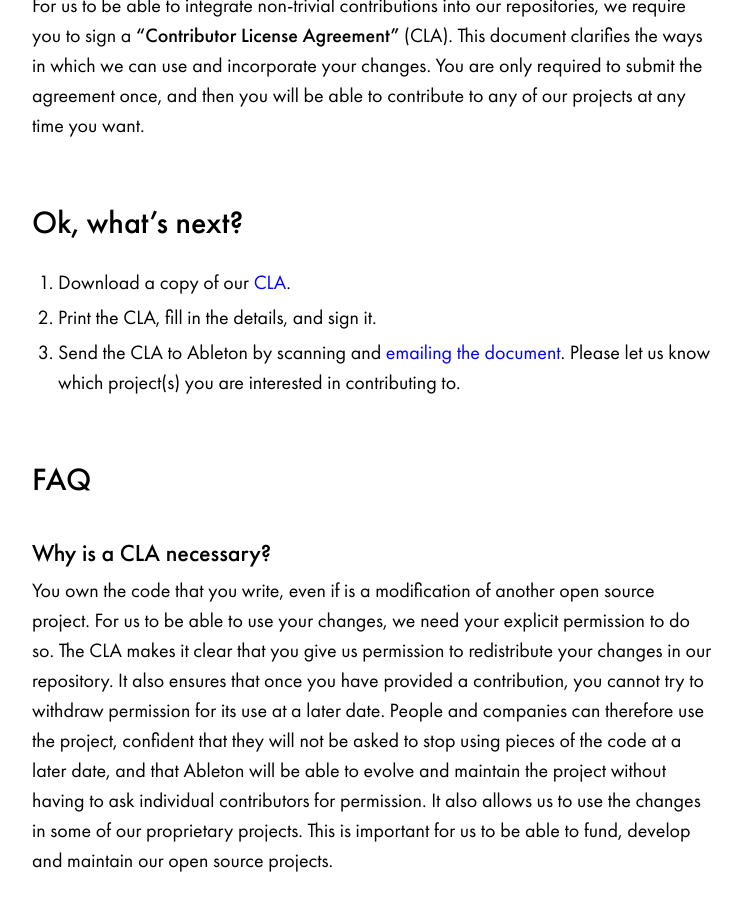
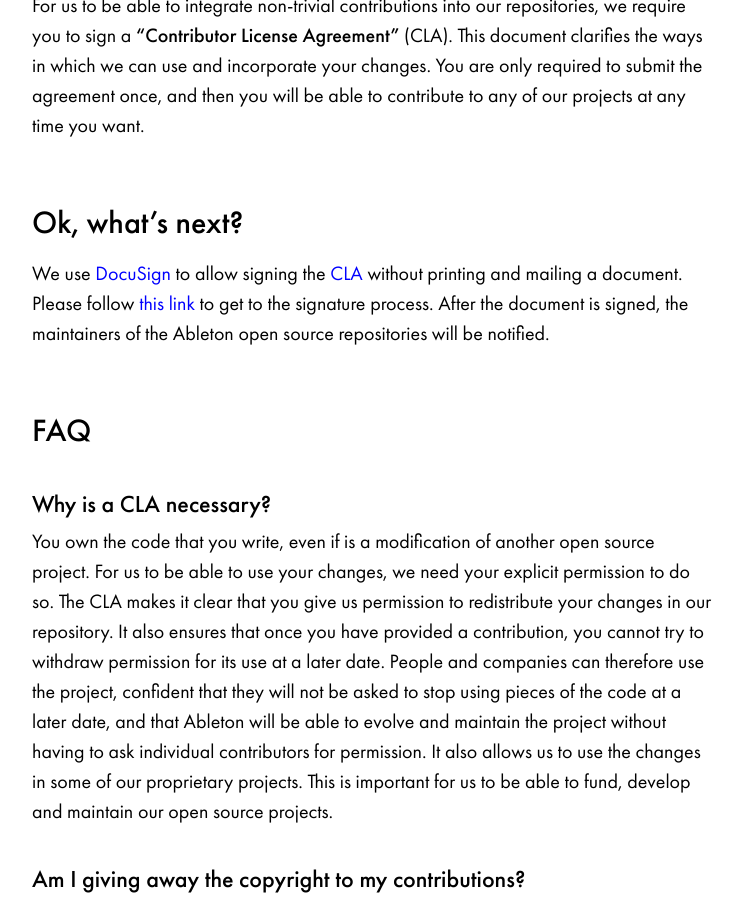
Before and after one commit to Ableton/ableton.github.io, a Jekyll site: the page built from cla/index.md, in a window 1280 px wide and 900 px high, scrolled down 425 px. Shown: the whole window, without its empty margins (268-1010 px from the left). Built offline with Jekyll 4.4.1, drawn with Linux system fonts in a browser that asks for light colours.

Commit message:
Change CLA signature process to refer to DocuSign

```diff
--- a/cla/index.md
+++ b/cla/index.md
@@ -11,9 +11,7 @@ For us to be able to integrate non-trivial contributions into our repositories,
 
 ## Ok, what’s next?
 
-1. Download a copy of our [CLA](downloads/Ableton_CLA_v1.1fillable.pdf).
-2. Print the CLA, fill in the details, and sign it.
-3. Send the CLA to Ableton by scanning and [emailing the document](mailto:cla@ableton.com).  Please let us know which project(s) you are interested in contributing to.
+We use [DocuSign](https://docusign.com) to allow signing the [CLA](downloads/Ableton_CLA_v1.1fillable.pdf) without printing and mailing a document. Please follow [this link](https://eu.docusign.net/Member/PowerFormSigning.aspx?PowerFormId=50f575ec-fd10-44cc-8622-ba8fafe7436e&env=eu&acct=a4b1c37f-0eef-403a-81df-74f0d2021f47&v=2) to get to the signature process. After the document is signed, the maintainers of the Ableton open source repositories will be notified.
 
 ## FAQ
 
```
